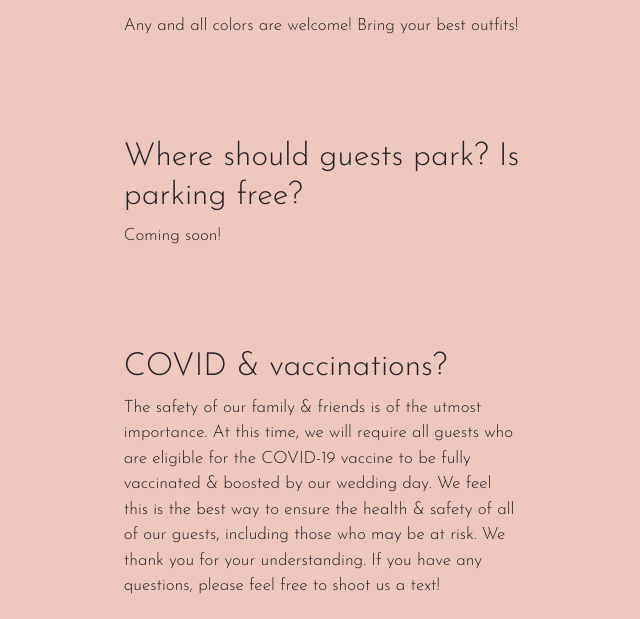
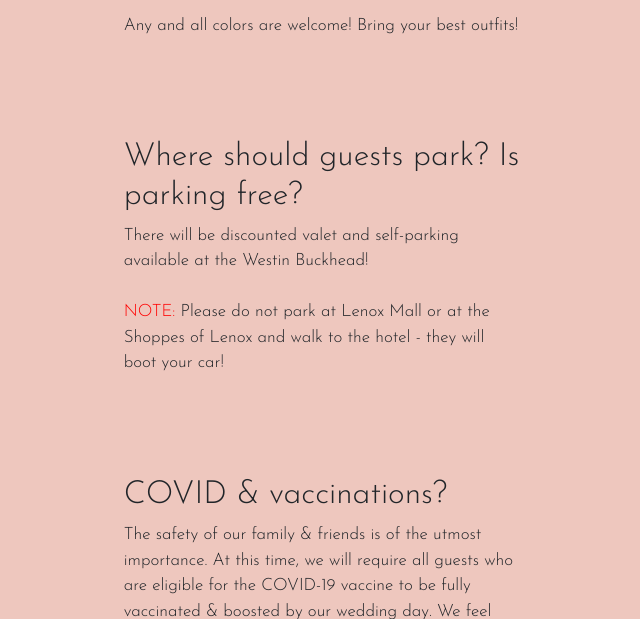
Before and after one commit to tahzabbani/elora_wedding, a Flask app: page /faq in a window 1280 px wide. Shown: the part 771-1390 px from the top of the page, without its empty margins (318-958 px from the left). Run offline with Flask 2, Linux system fonts and the light colour scheme; some libraries are stand-ins or nearby versions.

Commit message:
added car faq

```diff
--- a/templates/faq.html
+++ b/templates/faq.html
@@ -65,7 +65,9 @@
             <div class="row header-centering justify-content-center">
                 <div class="col-lg-4 text-left">
                     <h2>Where should guests park? Is parking free?</h2>
-                    <p class="faq-info">Coming soon! </p>
+                    <p class="faq-info">There will be discounted valet and self-parking available at the Westin Buckhead!
+                        <br> <br> <span style="color: red">NOTE:</span> Please do not park at Lenox Mall or at the Shoppes of Lenox and walk to the hotel - they will boot your car!
+                    </p>
                 </div>
             </div>
             <div class="row header-centering justify-content-center">
```
Also changed, not shown: 1 other file.
